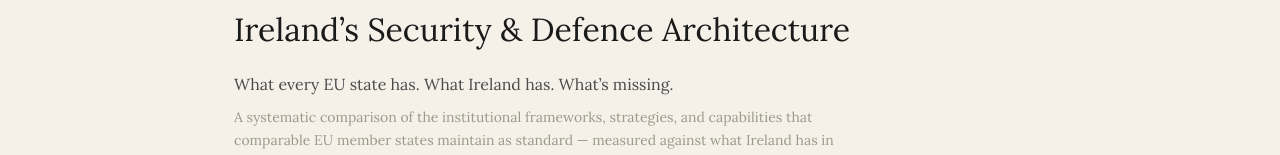
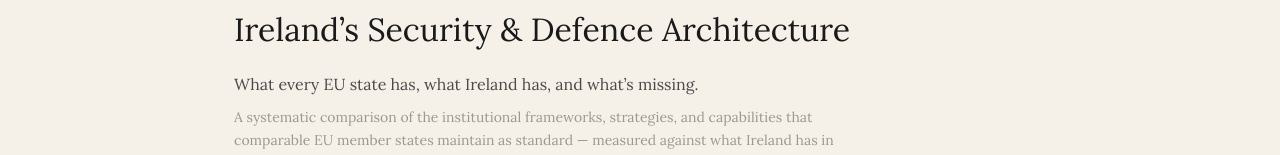
Before and after one commit to scosullivan/security-ireland, a Next.js app: page /checklist in a window 1280 px wide. Shown: the part 186-341 px from the top of the page. Built offline with nearby package versions, Linux system fonts and the light colour scheme.

Commit message:
Update page.tsx

```diff
--- a/src/app/checklist/page.tsx
+++ b/src/app/checklist/page.tsx
@@ -311,7 +311,7 @@ export default function Checklist() {
           Ireland&rsquo;s Security &amp; Defence Architecture
         </h1>
         <p style={{ fontFamily: 'var(--font-serif)', fontSize: '16px', color: 'var(--color-graphite)', lineHeight: 1.75, maxWidth: '640px', marginBottom: '8px' }}>
-          What every EU state has. What Ireland has. What&rsquo;s missing.
+          What every EU state has, what Ireland has, and what&rsquo;s missing.
         </p>
         <p style={{ fontFamily: 'var(--font-serif)', fontSize: '14px', color: 'var(--color-stone)', lineHeight: 1.65, maxWidth: '640px', marginBottom: '24px' }}>
           A systematic comparison of the institutional frameworks, strategies, and capabilities that comparable EU member states maintain as standard &mdash; measured against what Ireland has in place, what is partially developed, and what does not exist.
```
